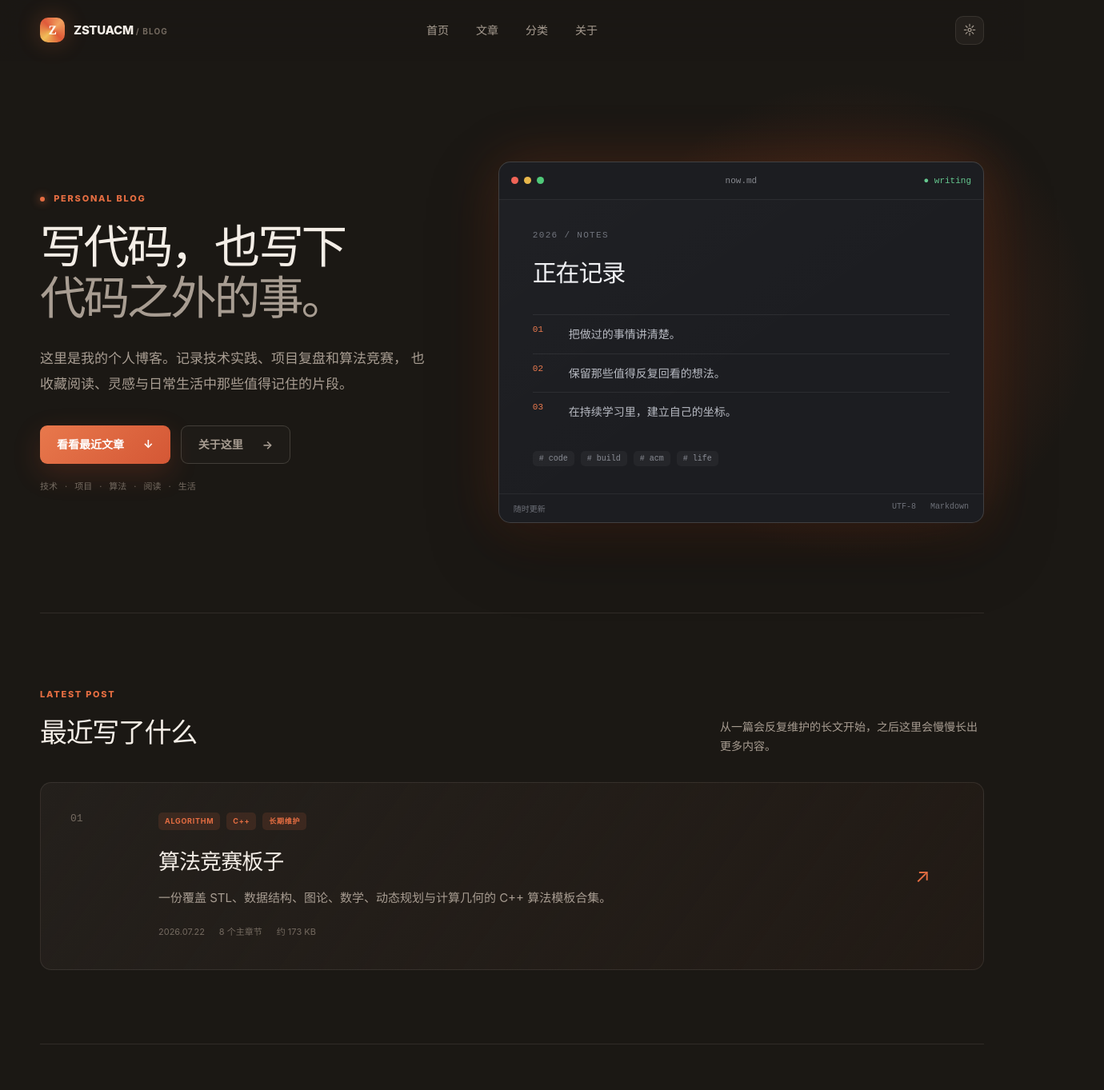
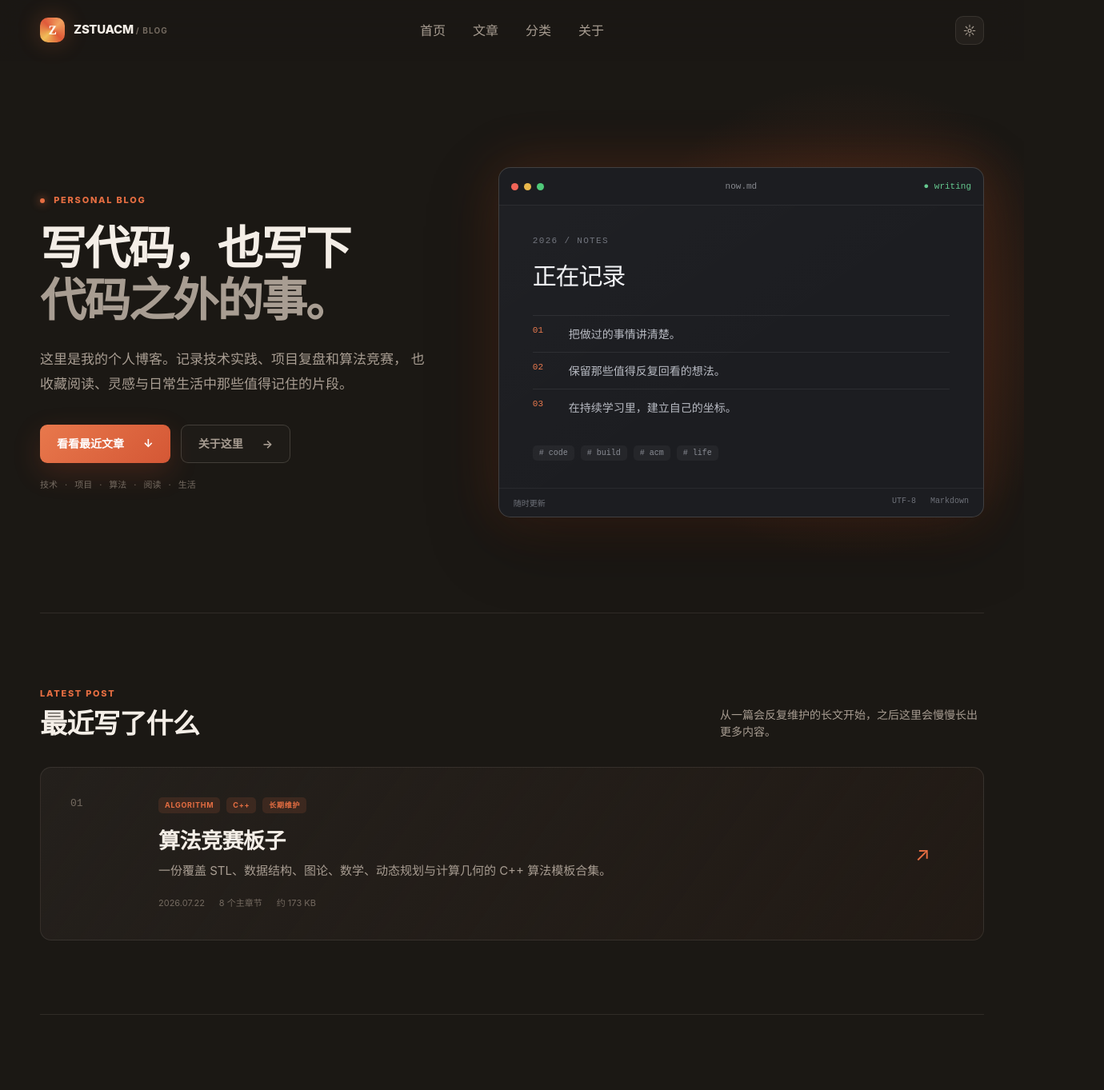
Before and after one commit to IoveCelestina/Manifold, a Next.js app: page / in a window 1280 px wide. Shown: the top 1363 px of the page at 80% size, 1380 px wide, since content can reach past the window. Built offline with nearby package versions, Linux system fonts and the light colour scheme.

Commit message:
style: refine typography across blog

```diff
--- a/app/globals.css
+++ b/app/globals.css
@@ -38,14 +38,18 @@
 }
 
 * { box-sizing: border-box; }
-html { scroll-behavior: smooth; scroll-padding-top: 108px; }
+html { overflow-x: clip; scroll-behavior: smooth; scroll-padding-top: 108px; }
 body {
   margin: 0;
+  overflow-x: clip;
   background: var(--bg);
   color: var(--text);
-  font-family: Inter, "SF Pro Display", "PingFang SC", "Microsoft YaHei", system-ui, sans-serif;
+  font-family: Inter, "SF Pro Display", -apple-system, BlinkMacSystemFont, "PingFang SC", "Microsoft YaHei", sans-serif;
   font-size: 16px;
-  line-height: 1.7;
+  line-height: 1.5;
+  font-feature-settings: normal;
+  font-variation-settings: normal;
+  -webkit-font-smoothing: antialiased;
   text-rendering: optimizeLegibility;
 }
 a { color: inherit; text-decoration: none; }
@@ -78,7 +82,7 @@ button, input { font: inherit; }
   background: conic-gradient(from 45deg, #f1a05f, #df5a37, #f0bd58, #e05a3b, #f1a05f);
   box-shadow: 0 0 28px rgba(230, 110, 66, 0.28);
 }
-.site-header nav { display: flex; gap: 34px; color: var(--muted); font-size: 14px; }
+.site-header nav { display: flex; gap: 34px; color: var(--muted); font-size: 16px; line-height: 24px; }
 .site-header nav a { transition: color 160ms ease; }
 .site-header nav a:hover { color: var(--text); }
 .theme-toggle {
@@ -116,9 +120,9 @@ button, input { font: inherit; }
 }
 .eyebrow { margin: 0 0 20px; color: var(--accent); font-size: 11px; font-weight: 760; letter-spacing: 0.16em; }
 .status-dot { display: inline-block; width: 6px; height: 6px; margin-right: 7px; border-radius: 50%; background: var(--accent); box-shadow: 0 0 11px var(--accent); }
-.hero h1 { margin: 0; font-size: clamp(43px, 4.5vw, 60px); line-height: 1.11; letter-spacing: -0.055em; }
+.hero h1 { margin: 0; font-size: clamp(43px, 4.5vw, 60px); line-height: 1.12; font-weight: 700; letter-spacing: -0.04em; }
 .hero h1 span { color: var(--muted); }
-.hero-lede { max-width: 540px; margin: 27px 0 0; color: var(--muted); font-size: 17px; line-height: 1.9; }
+.hero-lede { max-width: 540px; margin: 27px 0 0; color: var(--muted); font-size: 17px; line-height: 1.8; }
 .hero-actions { display: flex; gap: 13px; margin-top: 35px; }
 .primary-button, .secondary-button { display: inline-flex; align-items: center; gap: 24px; height: 48px; padding: 0 21px; border-radius: 9px; font-size: 14px; font-weight: 700; }
 .primary-button { color: white; background: linear-gradient(135deg, #e8784c, #d45735); box-shadow: 0 12px 35px rgba(210, 80, 45, 0.2); }
@@ -149,14 +153,14 @@ button, input { font: inherit; }
 .latest-section, .topics-section, .about-section { padding: 92px 0; border-top: 1px solid var(--line); }
 .section-heading { display: flex; justify-content: space-between; align-items: end; margin-bottom: 34px; }
 .section-heading .eyebrow { margin-bottom: 9px; }
-.section-heading h2 { margin: 0; font-size: 34px; letter-spacing: -0.04em; }
+.section-heading h2 { margin: 0; font-size: 34px; font-weight: 650; line-height: 1.2; letter-spacing: -0.025em; }
 .section-heading > p { width: 330px; margin: 0; color: var(--muted); font-size: 14px; }
 .post-card { display: grid; grid-template-columns: 80px 1fr 48px; gap: 30px; padding: 37px; border: 1px solid var(--line); border-radius: 14px; background: linear-gradient(125deg, var(--panel), rgba(230,110,66,0.035)); transition: transform 200ms ease, border-color 200ms ease, box-shadow 200ms ease; }
 .post-card:hover { transform: translateY(-4px); border-color: rgba(230,110,66,0.4); box-shadow: 0 20px 60px rgba(0,0,0,0.12); }
 .post-number { color: var(--faint); font: 13px ui-monospace, monospace; }
 .post-tags { display: flex; gap: 8px; }
 .post-tags span { padding: 3px 8px; border-radius: 5px; color: var(--accent); background: var(--accent-soft); font-size: 9px; font-weight: 750; letter-spacing: 0.08em; }
-.post-main h3 { margin: 17px 0 9px; font-size: 27px; letter-spacing: -0.035em; }
+.post-main h3 { margin: 17px 0 9px; font-size: 27px; font-weight: 650; line-height: 1.3; letter-spacing: -0.02em; }
 .post-main > p { max-width: 690px; margin: 0; color: var(--muted); font-size: 15px; }
 .post-stats { display: flex; gap: 18px; margin-top: 21px; color: var(--faint); font-size: 11px; }
 .post-arrow { align-self: center; color: var(--accent); font-size: 24px; }
@@ -165,7 +169,7 @@ button, input { font: inherit; }
 .topic-card:hover { border-color: var(--line-strong); background: var(--panel-strong); }
 .topic-card > span { color: var(--faint); font: 10px ui-monospace, monospace; }.topic-card h3 { margin: 0; font-size: 15px; }.topic-card p { margin: 3px 0 0; color: var(--muted); font-size: 12px; }.topic-card b { color: var(--faint); font-weight: 400; }
 .writing-card { min-height: 150px; align-items: start; padding-top: 26px; }.writing-card small { display: block; margin-bottom: 10px; color: var(--accent); font: 9px ui-monospace, monospace; letter-spacing: 0.1em; }.writing-card h3 { font-size: 18px; }.writing-card p { max-width: 420px; margin-top: 7px; font-size: 13px; line-height: 1.65; }.writing-card b { padding-top: 2px; }
-.about-section > .eyebrow { margin-bottom: 22px; }.about-section > div { display: grid; grid-template-columns: 1fr 0.8fr; gap: 80px; align-items: end; }.about-section h2 { max-width: 650px; margin: 0; font-size: clamp(32px, 4vw, 49px); line-height: 1.22; letter-spacing: -0.05em; }.about-section div p { margin: 0; color: var(--muted); font-size: 15px; line-height: 1.9; }
+.about-section > .eyebrow { margin-bottom: 22px; }.about-section > div { display: grid; grid-template-columns: 1fr 0.8fr; gap: 80px; align-items: end; }.about-section h2 { max-width: 650px; margin: 0; font-size: clamp(32px, 4vw, 49px); font-weight: 650; line-height: 1.24; letter-spacing: -0.03em; }.about-section div p { margin: 0; color: var(--muted); font-size: 16px; line-height: 1.75; }
 .site-footer { display: flex; justify-content: space-between; align-items: center; padding: 40px 0 55px; border-top: 1px solid var(--line); color: var(--faint); font-size: 11px; }
 
 .reading-progress { position: fixed; inset: 0 auto auto 0; z-index: 100; height: 2px; background: linear-gradient(90deg, #e65d38, #f1a050); box-shadow: 0 0 11px var(--accent); transition: width 80ms linear; }
@@ -174,38 +178,38 @@ button, input { font: inherit; }
 .docs-left { padding-right: 23px; border-right: 1px solid var(--line); }
 .docs-search { height: 46px; display: grid; grid-template-columns: 22px 1fr auto; align-items: center; gap: 7px; padding: 0 12px; margin-bottom: 27px; border: 1px solid var(--line); border-radius: 10px; background: var(--panel); color: var(--faint); }
 .docs-search input { width: 100%; border: 0; outline: 0; background: transparent; color: var(--text); font-size: 14px; }.docs-search input::placeholder { color: var(--faint); }.docs-search kbd { padding: 2px 6px; border: 1px solid var(--line-strong); border-radius: 4px; font-size: 10px; font-weight: 400; }
-.nav-kicker { margin: 0 0 11px 9px; color: var(--accent); font-size: 13px; font-weight: 720; }
+.nav-kicker { margin: 0 0 11px 9px; color: var(--accent); font-size: 14px; font-weight: 600; line-height: 20px; }
 .docs-left nav { display: grid; gap: 4px; }
-.docs-left nav a { padding: 9px 12px; border-radius: 8px; color: var(--muted); font-size: 14px; line-height: 1.5; transition: color 150ms ease, background 150ms ease; }
+.docs-left nav a { padding: 8px 12px; border-radius: 8px; color: var(--muted); font-size: 16px; font-weight: 400; line-height: 24px; transition: color 150ms ease, background 150ms ease; }
 .docs-left nav a:hover, .docs-left nav a.active { color: var(--accent); background: var(--accent-soft); }.docs-left nav a.nested { padding-left: 25px; }
-.nav-note { margin: 31px 9px 0; padding-top: 23px; border-top: 1px solid var(--line); }.nav-note span { color: var(--green); font-size: 12px; }.nav-note p { margin: 8px 0; color: var(--faint); font-size: 12px; line-height: 1.7; }
+.nav-note { margin: 31px 9px 0; padding-top: 23px; border-top: 1px solid var(--line); }.nav-note span { color: var(--green); font-size: 13px; }.nav-note p { margin: 8px 0; color: var(--faint); font-size: 13px; line-height: 1.65; }
 .docs-main { min-width: 0; }
-.breadcrumbs { display: flex; gap: 8px; margin-bottom: 31px; color: var(--faint); font-size: 13px; }.breadcrumbs a:hover { color: var(--accent); }
+.breadcrumbs { display: flex; gap: 8px; margin-bottom: 31px; color: var(--faint); font-size: 14px; line-height: 20px; }.breadcrumbs a:hover { color: var(--accent); }
 .article-header > .eyebrow { margin-bottom: 12px; }
-.article-header h1 { margin: 0; font-size: clamp(40px, 5vw, 58px); line-height: 1.12; letter-spacing: -0.055em; }
-.article-header > p:not(.eyebrow) { max-width: 650px; margin: 20px 0 0; color: var(--muted); font-size: 16px; line-height: 1.85; }
-.article-header > div { display: flex; gap: 18px; margin-top: 21px; color: var(--faint); font-size: 12px; }
+.article-header h1 { margin: 0; font-size: clamp(38px, 4vw, 48px); font-weight: 700; line-height: 1.14; letter-spacing: -0.025em; }
+.article-header > p:not(.eyebrow) { max-width: 680px; margin: 20px 0 0; color: var(--muted); font-size: 16px; line-height: 28px; }
+.article-header > div { display: flex; gap: 18px; margin-top: 21px; color: var(--faint); font-size: 13px; line-height: 20px; }
 .article-separator { height: 1px; margin: 37px 0 42px; background: var(--line); }
-.docs-right { padding: 3px 0 0 10px; }.docs-right > p { margin: 0 0 17px; color: var(--text); font-size: 14px; font-weight: 720; }.docs-right nav { display: grid; gap: 4px; border-left: 1px solid var(--line); }.docs-right a { margin-left: -1px; padding: 7px 0 7px 16px; border-left: 2px solid transparent; color: var(--faint); font-size: 12.5px; line-height: 1.5; transition: color 150ms ease, border-color 150ms ease; }.docs-right a.nested { padding-left: 23px; }.docs-right a:hover, .docs-right a.active { color: var(--accent); border-left-color: var(--accent); }
+.docs-right { padding: 3px 0 0 10px; }.docs-right > p { margin: 0 0 16px; color: var(--text); font-size: 14px; font-weight: 600; line-height: 20px; }.docs-right nav { display: grid; gap: 2px; border-left: 1px solid var(--line); }.docs-right a { margin-left: -1px; padding: 6px 0 6px 16px; border-left: 2px solid transparent; color: var(--faint); font-size: 14px; font-weight: 500; line-height: 20px; transition: color 150ms ease, border-color 150ms ease; }.docs-right a.nested { padding-left: 23px; }.docs-right a:hover, .docs-right a.active { color: var(--accent); border-left-color: var(--accent); }
 
-.markdown-body { color: var(--muted); font-size: 15px; line-height: 1.9; overflow-wrap: anywhere; }
-.markdown-body > h1 { margin: 72px 0 23px; padding-bottom: 15px; border-bottom: 1px solid var(--line); color: var(--text); font-size: 31px; line-height: 1.25; letter-spacing: -0.035em; }
+.markdown-body { color: var(--muted); font-size: 16px; line-height: 28px; overflow-wrap: anywhere; }
+.markdown-body > h1 { margin: 56px 0 24px; padding-bottom: 15px; border-bottom: 1px solid var(--line); color: var(--text); font-size: 36px; font-weight: 700; line-height: 40px; letter-spacing: normal; }
 .markdown-body > h1:first-child { margin-top: 0; }
-.markdown-body h2 { margin: 50px 0 17px; color: var(--text); font-size: 23px; line-height: 1.35; letter-spacing: -0.025em; }
-.markdown-body h3 { margin: 37px 0 14px; color: var(--text); font-size: 18px; line-height: 1.4; }
-.markdown-body h4 { margin: 28px 0 10px; color: var(--text); font-size: 15px; }
+.markdown-body h2 { margin: 40px 0 16px; color: var(--text); font-size: 30px; font-weight: 600; line-height: 36px; letter-spacing: normal; }
+.markdown-body h3 { margin: 32px 0 12px; color: var(--text); font-size: 24px; font-weight: 600; line-height: 32px; }
+.markdown-body h4 { margin: 28px 0 10px; color: var(--text); font-size: 20px; font-weight: 600; line-height: 28px; }
 .markdown-body h1::before, .markdown-body h2::before, .markdown-body h3::before { content: ""; display: block; height: 105px; margin-top: -105px; visibility: hidden; pointer-events: none; }
-.markdown-body p { margin: 13px 0; }
-.markdown-body strong { color: #d6cdc4; font-weight: 720; }:root[data-theme="light"] .markdown-body strong { color: #4b3f36; }
+.markdown-body p { margin: 0 0 16px; }
+.markdown-body strong { color: #d6cdc4; font-weight: 600; }:root[data-theme="light"] .markdown-body strong { color: #4b3f36; }
 .markdown-body a { color: var(--blue); border-bottom: 1px solid rgba(117,168,255,0.25); }
 .markdown-body ul, .markdown-body ol { margin: 14px 0; padding-left: 24px; }.markdown-body li { padding-left: 4px; margin: 5px 0; }.markdown-body li::marker { color: var(--accent); }
 .markdown-body blockquote { margin: 22px 0; padding: 11px 20px; border-left: 3px solid var(--accent); border-radius: 0 8px 8px 0; background: var(--accent-soft); color: var(--muted); }.markdown-body blockquote p { margin: 0; }
 .markdown-body :not(pre) > code { padding: 2px 6px; border: 1px solid var(--line); border-radius: 5px; color: #ef9d7d; background: var(--panel); font: 0.86em ui-monospace, "Cascadia Code", Consolas, monospace; }
 .markdown-body pre { position: relative; overflow: auto; margin: 20px 0 28px; padding: 22px 24px; border: 1px solid rgba(255,255,255,0.08); border-radius: 10px; background: var(--code-bg); box-shadow: inset 0 1px rgba(255,255,255,0.025); tab-size: 4; }
 .markdown-body pre::before { content: ""; display: block; width: 32px; height: 8px; margin-bottom: 18px; background: radial-gradient(circle at 4px 4px, #f06457 0 3px, transparent 3.5px), radial-gradient(circle at 16px 4px, #e8b74b 0 3px, transparent 3.5px), radial-gradient(circle at 28px 4px, #4fc979 0 3px, transparent 3.5px); }
-.markdown-body pre code { color: #d4d7df; background: transparent; font: 12.5px/1.75 ui-monospace, "Cascadia Code", Consolas, monospace; }
+.markdown-body pre code { color: #d4d7df; background: transparent; font: 13px/1.75 "SFMono-Regular", ui-monospace, "Cascadia Code", Consolas, monospace; }
 .hljs-keyword, .hljs-selector-tag, .hljs-literal { color: #d690e6; }.hljs-string, .hljs-regexp { color: #a8c97f; }.hljs-number, .hljs-symbol { color: #e3ad71; }.hljs-comment { color: #666b74; font-style: italic; }.hljs-title, .hljs-function { color: #78a9eb; }.hljs-type, .hljs-built_in { color: #e28b6f; }.hljs-meta { color: #8a91a3; }
-.markdown-body table { display: block; width: 100%; overflow-x: auto; margin: 22px 0; border-collapse: collapse; font-size: 12px; }.markdown-body th, .markdown-body td { min-width: 110px; padding: 10px 13px; border: 1px solid var(--line-strong); text-align: left; }.markdown-body th { color: var(--text); background: var(--panel); }.markdown-body hr { height: 1px; margin: 46px 0; border: 0; background: var(--line); }.markdown-body img { max-width: 100%; border-radius: 10px; }.katex-display { overflow-x: auto; overflow-y: hidden; padding: 8px 0; }
+.markdown-body table { display: block; width: 100%; overflow-x: auto; margin: 22px 0; border-collapse: collapse; font-size: 14px; line-height: 22px; }.markdown-body th, .markdown-body td { min-width: 110px; padding: 10px 13px; border: 1px solid var(--line-strong); text-align: left; }.markdown-body th { color: var(--text); background: var(--panel); }.markdown-body hr { height: 1px; margin: 46px 0; border: 0; background: var(--line); }.markdown-body img { max-width: 100%; border-radius: 10px; }.katex-display { overflow-x: auto; overflow-y: hidden; padding: 8px 0; }
 .article-footer { display: flex; justify-content: space-between; margin-top: 76px; padding: 28px 0; border-top: 1px solid var(--line); color: var(--faint); font-size: 12px; }.article-footer a { color: var(--accent); }
 
 .reveal { animation: rise-in 600ms cubic-bezier(.2,.7,.2,1) both; }.reveal-delay { animation-delay: 100ms; }
@@ -222,12 +226,12 @@ button, input { font: inherit; }
   .hero { min-height: auto; grid-template-columns: 1fr; gap: 56px; padding-top: 70px; }.hero::before { right: -330px; }.code-window { transform: none; }
   .section-heading { display: block; }.section-heading > p { width: auto; margin-top: 10px; }.topic-grid { grid-template-columns: 1fr; }.about-section > div { grid-template-columns: 1fr; gap: 22px; }
   .docs-shell { width: min(100% - 32px, 760px); display: block; padding-top: 28px; }.docs-left { position: static; max-height: none; margin-bottom: 34px; padding: 0 0 22px; border-right: 0; border-bottom: 1px solid var(--line); }.docs-left nav { grid-template-columns: repeat(4, 1fr); }.docs-left nav a { text-align: center; }.docs-left .nav-note { display: none; }
-  .article-header h1 { font-size: 42px; }
+  .article-header h1 { font-size: 40px; }
 }
 @media (max-width: 560px) {
   .site-header { height: 65px; }.brand small { display: none; }
   .hero { padding: 56px 0; }.hero h1 { font-size: 41px; }.hero-lede { font-size: 15px; }.hero-actions { align-items: stretch; flex-direction: column; }.primary-button, .secondary-button { justify-content: space-between; }
   .hero-code { min-height: 240px; padding: 24px 19px; font-size: 11px; }.window-tabs { gap: 15px; }
   .latest-section, .topics-section, .about-section { padding: 65px 0; }.post-card { grid-template-columns: 1fr 24px; padding: 25px; }.post-number { display: none; }.post-main h3 { font-size: 23px; }.post-stats { flex-wrap: wrap; }.site-footer { align-items: flex-start; gap: 20px; }.note-paper { min-height: 300px; padding: 28px 22px; }
-  .docs-left nav { grid-template-columns: repeat(2, 1fr); }.docs-main { width: 100%; }.article-header h1 { font-size: 36px; }.article-header > div { flex-wrap: wrap; }.markdown-body { font-size: 14px; }.markdown-body pre { margin-left: -10px; margin-right: -10px; padding: 18px 16px; }.markdown-body pre code { font-size: 11px; }.article-footer { align-items: flex-start; flex-direction: column; gap: 8px; }
+  .docs-left nav { grid-template-columns: repeat(2, 1fr); }.docs-left nav a { font-size: 15px; line-height: 22px; }.docs-main { width: 100%; }.article-header h1 { font-size: 36px; }.article-header > div { flex-wrap: wrap; }.markdown-body { font-size: 15px; line-height: 26px; }.markdown-body > h1 { font-size: 31px; line-height: 36px; }.markdown-body h2 { font-size: 26px; line-height: 32px; }.markdown-body h3 { font-size: 21px; line-height: 28px; }.markdown-body pre { margin-left: -10px; margin-right: -10px; padding: 18px 16px; }.markdown-body pre code { font-size: 11px; }.article-footer { align-items: flex-start; flex-direction: column; gap: 8px; }
 }
--- a/app/layout.tsx
+++ b/app/layout.tsx
@@ -11,7 +11,7 @@ export const metadata: Metadata = {
     description: "写代码，也写下代码之外的事。",
     type: "website",
     locale: "zh_CN",
-    images: [{ url: "/og.svg", width: 1200, height: 630, alt: "写代码，也写下代码之外的事 · ZSTUACM Blog" }],
+    images: [{ url: "/og.png", width: 1731, height: 909, alt: "写代码，也写下代码之外的事 · ZSTUACM Blog" }],
   },
   twitter: { card: "summary_large_image", images: ["/og.png"] },
 };
```
Also changed, not shown: public/og.png, public/og.svg (deleted).
